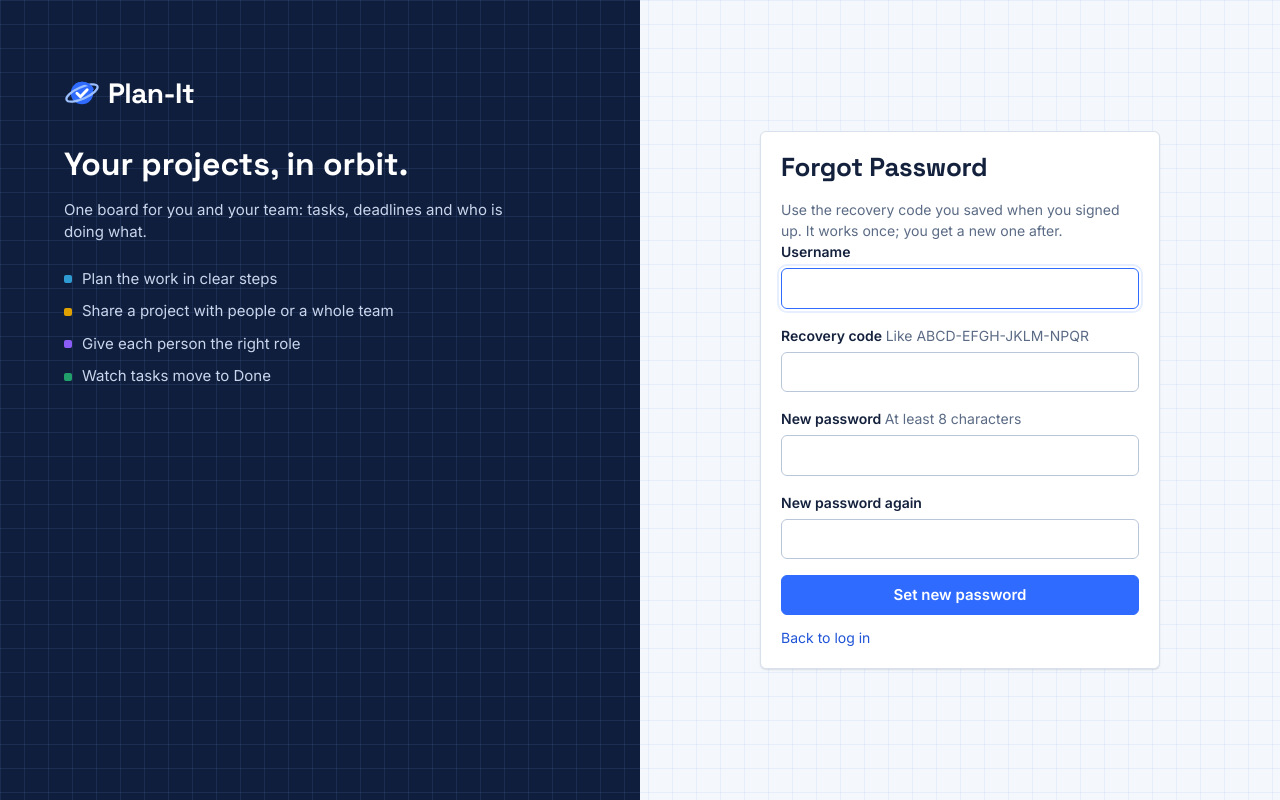
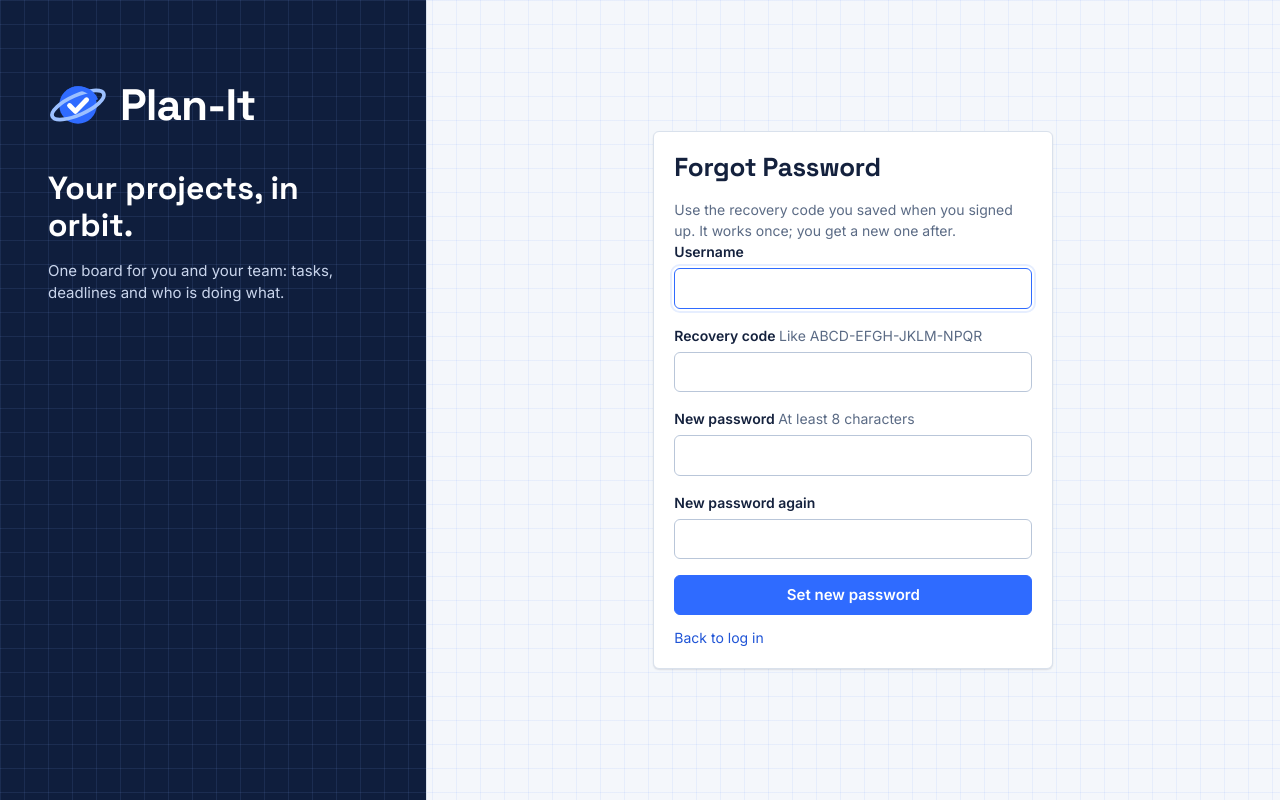
Before and after one commit to jcatibog014/project_management_board, a Flask app: page /forgot in a window 1280 px wide. Run offline with Flask 3, Linux system fonts and the light colour scheme; some libraries are stand-ins or nearby versions.

Commit message:
Make the login panel one third wide with a bigger logo
The blue panel beside the login, sign-up and Forgot cards now takes one
third of the screen instead of half. The logo and the name are bigger,
and the four bullet points are gone. A thin line marks the panel's edge,
so it still shows in dark mode, where the panel and the page are close.

Co-Authored-By: Claude Opus 5.5 <noreply@anthropic.com>

```diff
--- a/planit/static/style.css
+++ b/planit/static/style.css
@@ -729,7 +729,7 @@ a.stat:hover { border-color: var(--accent); }
 
 .welcome-layout .page { max-width: none; padding: 0; }
 .welcome { min-height: 100vh; display: grid; }
-@media (min-width: 56rem) { .welcome { grid-template-columns: minmax(0, 1fr) minmax(0, 1fr); } }
+@media (min-width: 56rem) { .welcome { grid-template-columns: minmax(0, 1fr) minmax(0, 2fr); } }
 .welcome-panel {
   background: var(--sidebar);
   background-image:
@@ -738,13 +738,10 @@ a.stat:hover { border-color: var(--accent); }
   background-size: 24px 24px;
   color: var(--sidebar-text); padding: 2rem 1.5rem; display: grid; gap: 1rem; align-content: start;
 }
-@media (min-width: 56rem) { .welcome-panel { padding: 4.5rem 4rem; } }
-.welcome-panel .logo { font-size: 1.75rem; }
+@media (min-width: 56rem) { .welcome-panel { padding: 4.5rem 3rem; border-right: 1px solid var(--border); } }
+.welcome-panel .logo { font-size: 2.75rem; gap: 0.75rem; }
 .welcome-line { font-family: var(--font-head); font-size: 2rem; font-weight: 700; line-height: 1.15; color: #fff; max-width: 26rem; margin-top: 1rem; }
 .welcome-note { max-width: 30rem; color: var(--sidebar-text); }
-.welcome-points { display: grid; gap: 0.625rem; margin-top: 0.5rem; }
-.welcome-points li { display: flex; gap: 0.625rem; align-items: center; }
-.welcome-points li::before { content: ""; width: 0.5rem; height: 0.5rem; border-radius: 2px; background: var(--s); flex: none; }
 .welcome-cards { padding: 2rem 1.25rem; display: grid; align-content: center; justify-items: center; gap: 1rem; }
 .welcome-cards .card { width: 100%; max-width: 25rem; }
 .welcome-cards h1 { margin-bottom: 1rem; }
--- a/planit/templates/_welcome.html
+++ b/planit/templates/_welcome.html
@@ -1,13 +1,7 @@
 {% from "_icons.html" import logo %}
 {# The panel beside the login and sign-up cards. #}
 <section class="welcome-panel">
-  <a class="logo" href="{{ url_for('auth.login') }}">{{ logo(36) }} Plan-It</a>
+  <a class="logo" href="{{ url_for('auth.login') }}">{{ logo(60) }} Plan-It</a>
   <p class="welcome-line">Your projects, in orbit.</p>
   <p class="welcome-note">One board for you and your team: tasks, deadlines and who is doing what.</p>
-  <ul class="welcome-points">
-    <li class="status-todo">Plan the work in clear steps</li>
-    <li class="status-in_progress">Share a project with people or a whole team</li>
-    <li class="status-review">Give each person the right role</li>
-    <li class="status-done">Watch tasks move to Done</li>
-  </ul>
 </section>
```
Also changed, not shown: 1 other file.
